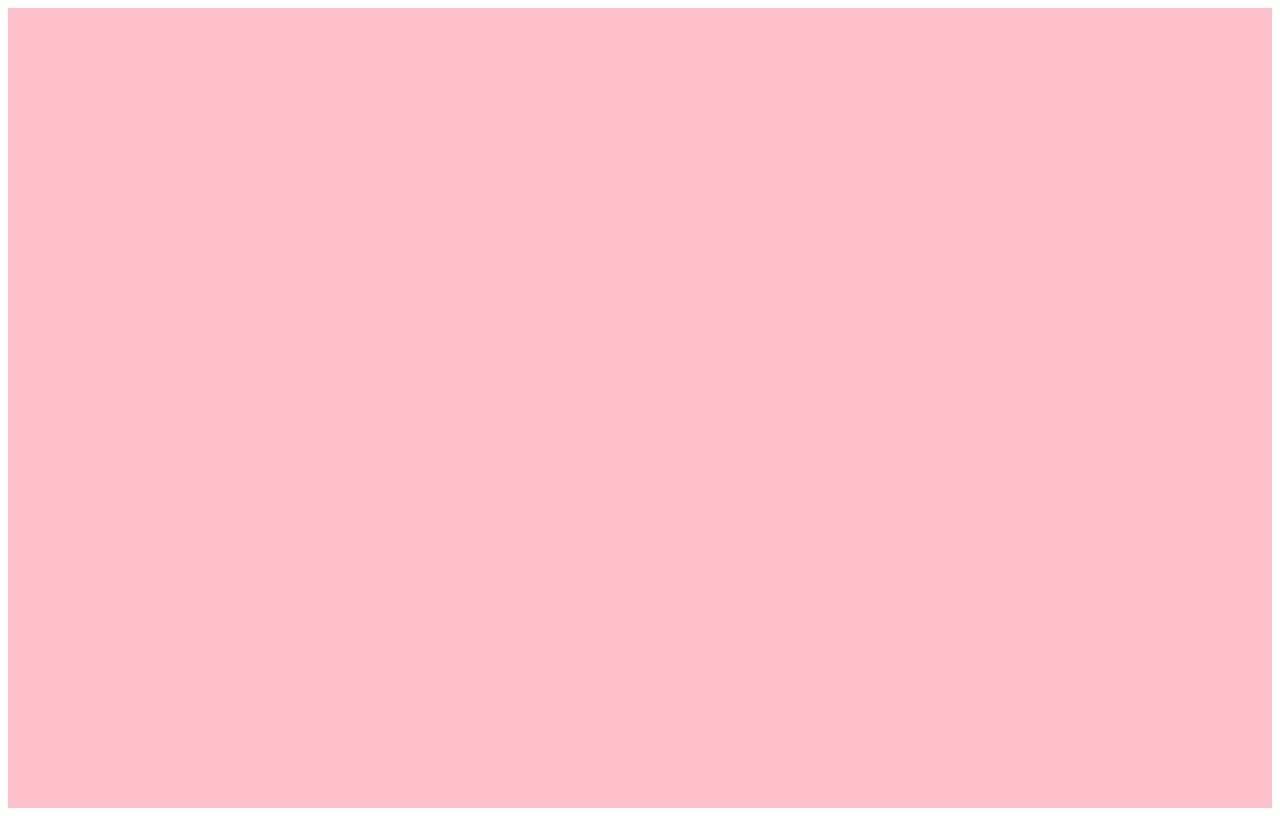
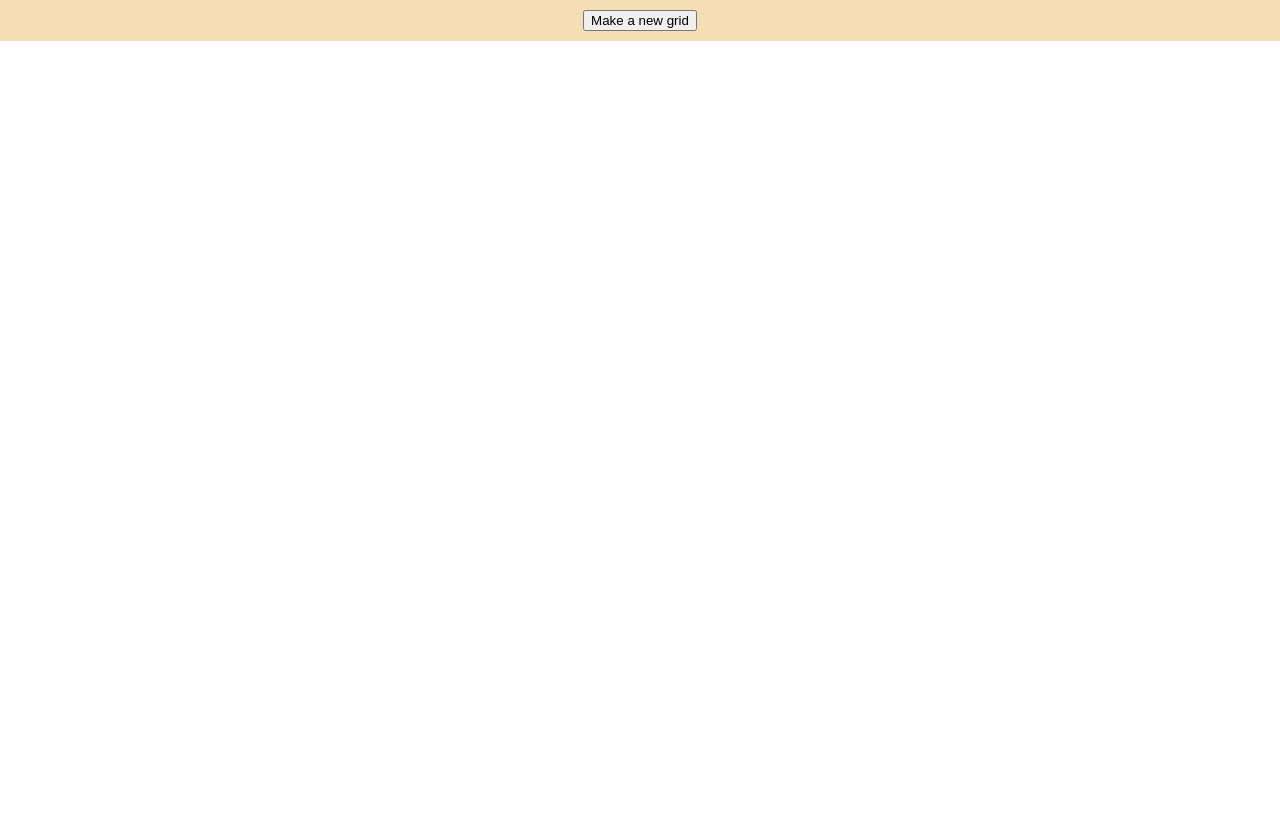
Before and after one commit to T6nuk/Etch-A-Sketch, a plain HTML site: page index.html in a window 1280 px wide. Drawn offline with Linux system fonts and the light colour scheme.

Commit message:
Add button for creating a new grid + functionality

```diff
--- a/index.html
+++ b/index.html
@@ -5,14 +5,26 @@
     <meta name="viewport" content="width=device-width, initial-scale=1.0" />
     <title>Document</title>
     <style>
+      html,
+      body {
+        height: 95vh;
+        margin: 0;
+      }
       #container {
         display: flex;
-        height: 100vh;
-        width: auto;
+        height: 100%;
+      }
+      header {
+        text-align: center;
+        background-color: wheat;
+      }
+      button {
+        margin: 10px;
       }
     </style>
   </head>
   <body>
+    <header><button>Make a new grid</button></header>
     <div id="container"></div>
 
     <script src="script.js"></script>
--- a/script.js
+++ b/script.js
@@ -1,13 +1,23 @@
 // create a 16x16 grid
-const rows = 16;
-const columns = 16;
 const container = document.querySelector("#container");
+const btn = document.querySelector("button");
 
-document.addEventListener("DOMContentLoaded", () => {
+btn.addEventListener("click", () => {
+  container.replaceChildren();
+  let newRows = prompt("How many rows on your new grid?");
+  if (newRows > 64) return alert("pick a smaller number, max 64");
+  if (isNaN(newRows)) return alert("not a number, please write a number");
+  console.log(newRows);
+
+  createGrid(newRows);
+});
+
+function createGrid(rowsN) {
+  let rows = rowsN;
+  let columns = rows;
   for (let i = 0; i < rows; i++) {
     let row = document.createElement("div");
     row.classList.add("row-item");
-    row.style.backgroundColor = "blue";
     row.style.display = "flex";
     row.style.flexDirection = "column";
     row.style.flex = "auto";
@@ -20,10 +30,10 @@ document.addEventListener("DOMContentLoaded", () => {
       column.style.backgroundColor = "pink";
       row.appendChild(column);
 
-      column.addEventListener("mouseover", () => {
-        column.style.backgroundColor = "red";
-      });
+      //   column.addEventListener("mouseover", () => {
+      //     column.style.backgroundColor = "red";
+      //   });
     }
     container.appendChild(row);
   }
-});
+}
```
